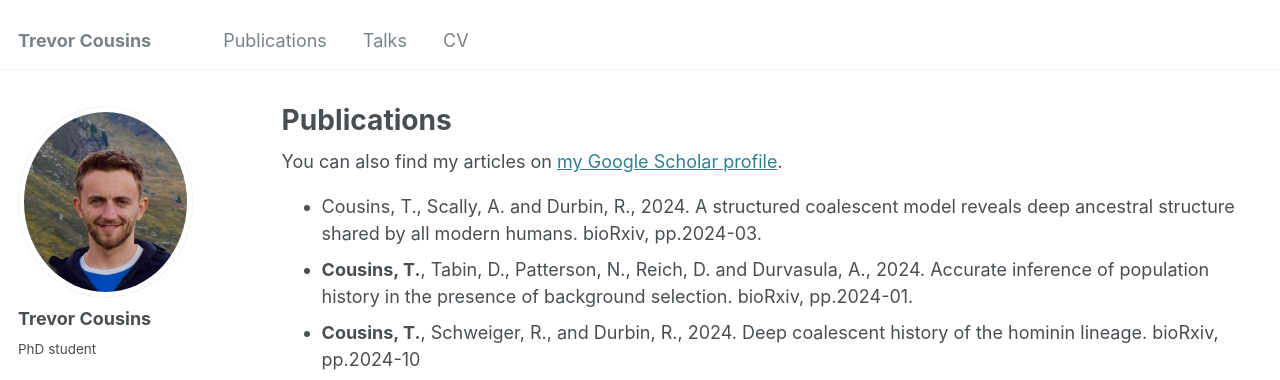
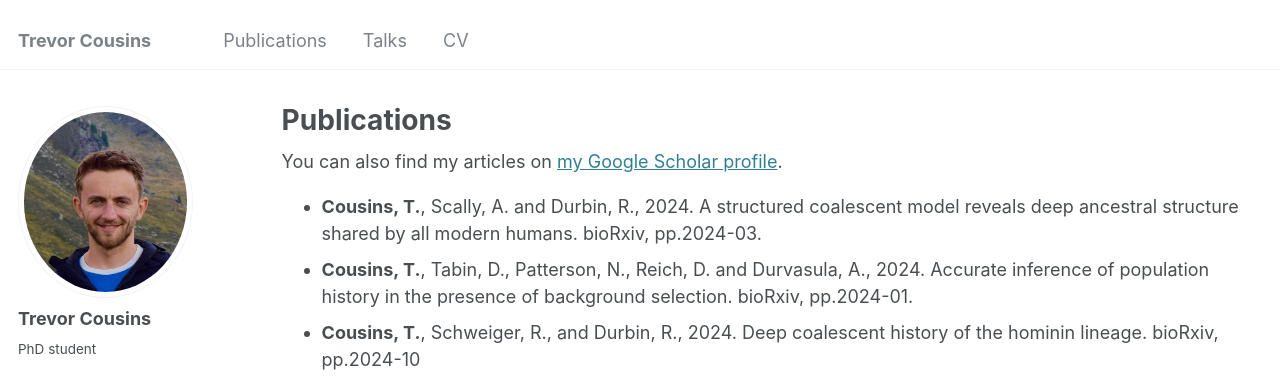
Before and after one commit to trevorcousins/trevorcousins.github.io, a Jekyll site: the page built from _pages/publications.html, in a window 1280 px wide and 1060 px high. Shown: the top 380 px of the window. Built offline with Jekyll 4.4.1, drawn with Linux system fonts in a browser that asks for light colours; some web fonts are replaced.

```diff
--- a/_pages/publications.html
+++ b/_pages/publications.html
@@ -10,7 +10,7 @@ author_profile: true
 {% endif %}
 
 <ul>
-<li> <b></b>Cousins, T.</b>, Scally, A. and Durbin, R., 2024. A structured coalescent model reveals deep ancestral structure shared by all modern humans. bioRxiv, pp.2024-03.</li>
+<li> <b>Cousins, T.</b>, Scally, A. and Durbin, R., 2024. A structured coalescent model reveals deep ancestral structure shared by all modern humans. bioRxiv, pp.2024-03.</li>
 <li> <b>Cousins, T.</b>, Tabin, D., Patterson, N., Reich, D. and Durvasula, A., 2024. Accurate inference of population history in the presence of background selection. bioRxiv, pp.2024-01.</li>
 <li> <b>Cousins, T.</b>, Schweiger, R., and Durbin, R., 2024. Deep coalescent history of the hominin lineage. bioRxiv, pp.2024-10</li>
 <li> <b>Cousins, T.</b>, Durvasula, A., 2024. Insufficient evidence for a severe bottleneck in humans during the Early to Middle Pleistocene transition. bioRxiv, pp.2024-10</li>
```
